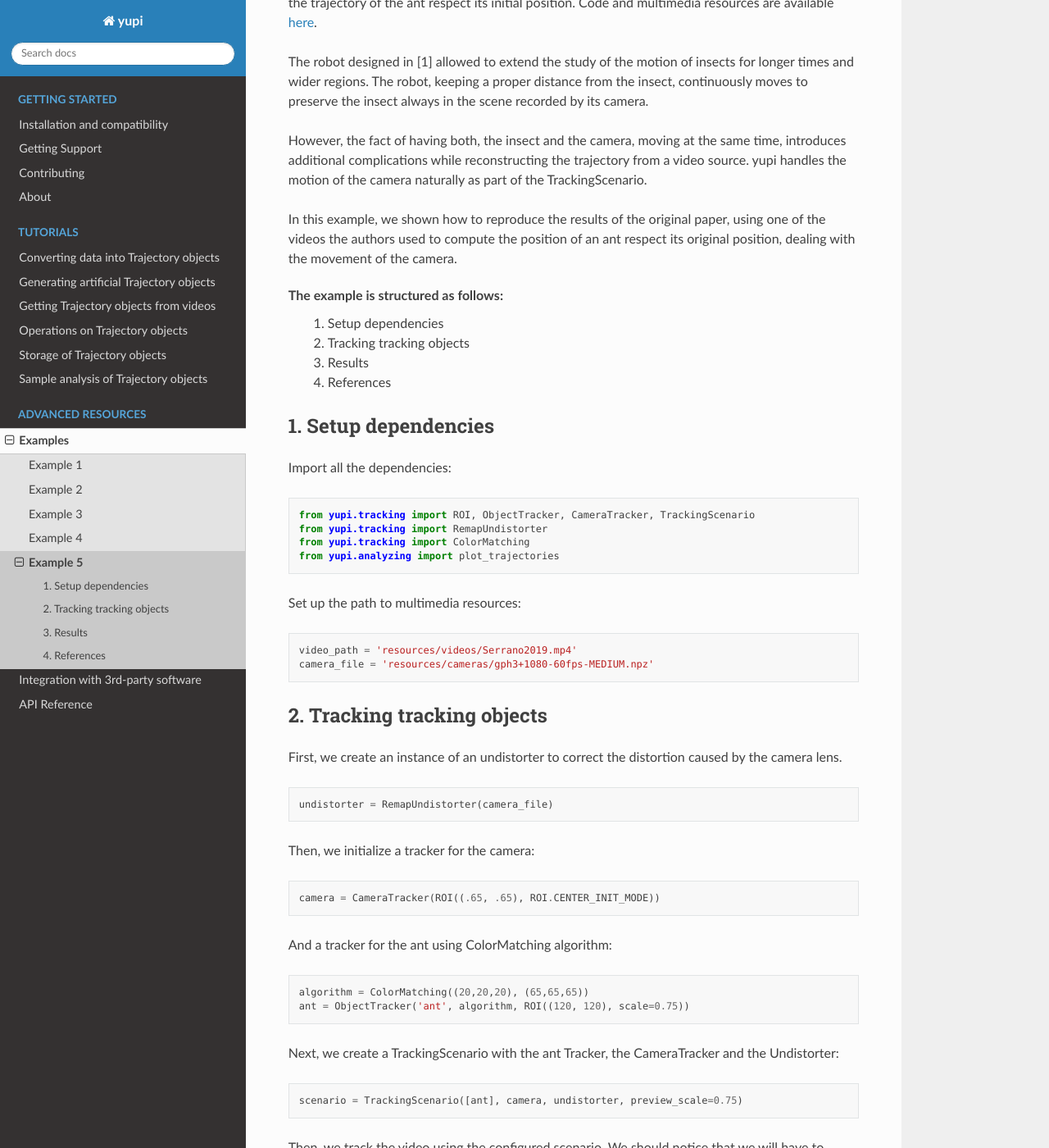
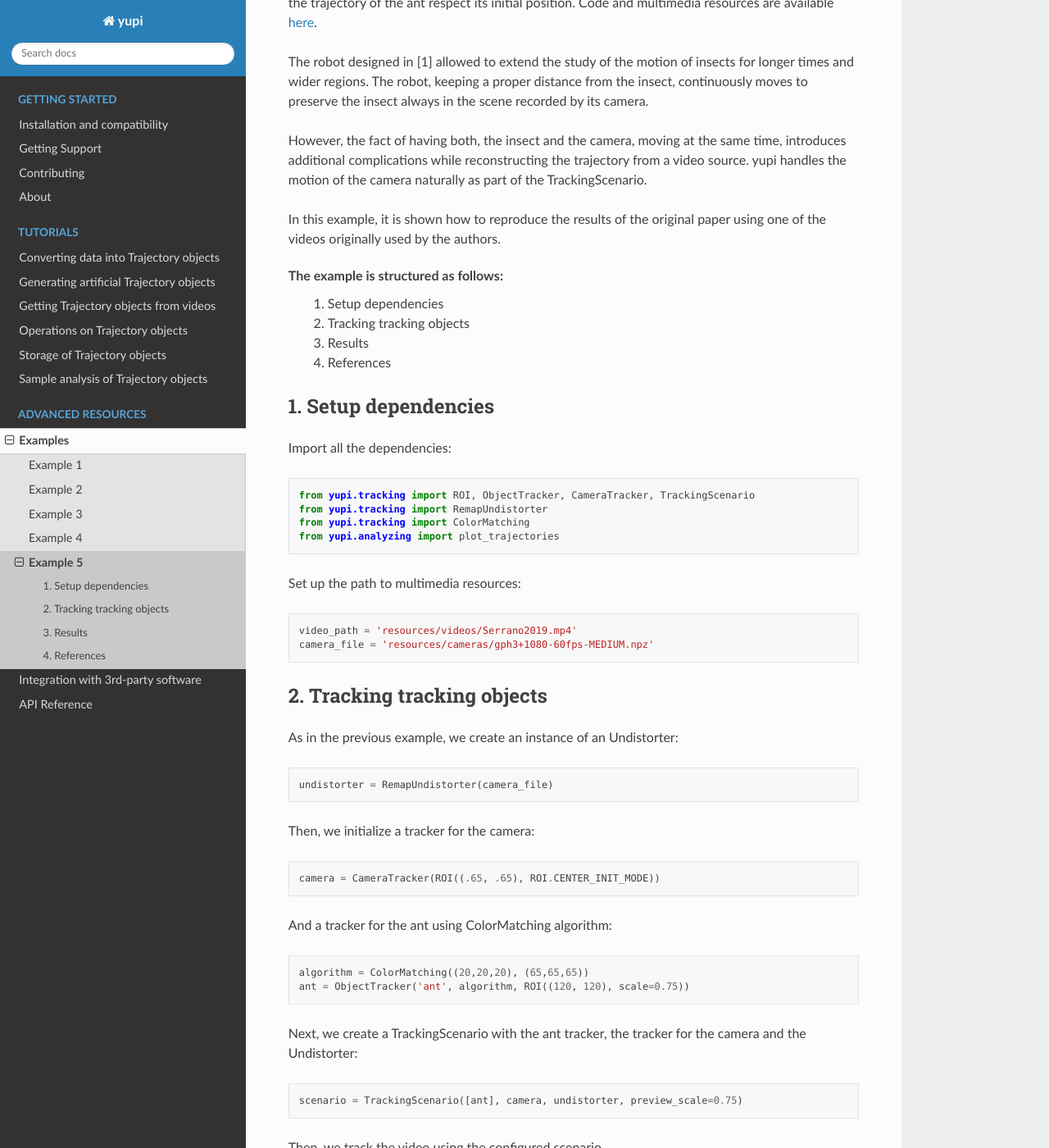
Before and after one commit to yupidevs/yupi, a Sphinx documentation site: the page built from docs/source/examples/example5.rst, in a window 1280 px wide and 1400 px high, scrolled down 192 px. Shown: the whole window at 82% size. Built offline with Sphinx 7.4.7 and the Read the Docs theme 2.0.0, drawn with Linux system fonts in a browser that asks for light colours; some of the changed text lies outside the part shown.

Commit message:
Update example 5

```diff
--- a/docs/source/examples/example5.rst
+++ b/docs/source/examples/example5.rst
@@ -6,19 +6,20 @@ with the reconstruction of the trajectory of the ant respect its
 initial position. Code and multimedia resources are
 available `here <https://github.com/yupidevs/yupi_examples/>`_.
 
-The robot designed in [1] allowed to extend the study of the motion
-of insects for longer times and wider regions. The robot, keeping
-a proper distance from the insect, continuously moves to preserve
-the insect always in the scene recorded by its camera.
+The robot designed in [1] allowed to extend the study of the
+motion of insects for longer times and wider regions. The robot,
+keeping a proper distance from the insect, continuously moves to
+preserve the insect always in the scene recorded by its camera.
 
-However, the fact of having both, the insect and the camera, moving at
-the same time, introduces additional complications while reconstructing
-the trajectory from a video source. yupi handles the motion of the camera
-naturally as part of the TrackingScenario.
+However, the fact of having both, the insect and the camera,
+moving at the same time, introduces additional complications
+while reconstructing the trajectory from a video source. yupi
+handles the motion of the camera naturally as part of the
+TrackingScenario.
 
-In this example, we shown how to reproduce the results of the original paper,
-using one of the videos the authors used to compute the position of an
-ant respect its original position, dealing with the movement of the camera.
+In this example, it is shown how to reproduce the results of
+the original paper using one of the videos originally used
+by the authors.
 
 
 The example is structured as follows:
@@ -50,8 +51,7 @@ Set up the path to multimedia resources:
 2. Tracking tracking objects
 ----------------------------
 
-First, we create an instance of an undistorter to correct the distortion
-caused by the camera lens.
+As in the previous example, we create an instance of an Undistorter:
 
 .. code-block:: python
 
@@ -71,22 +71,18 @@ And a tracker for the ant using ColorMatching algorithm:
    algorithm = ColorMatching((20,20,20), (65,65,65))
    ant = ObjectTracker('ant', algorithm, ROI((120, 120), scale=0.75))
 
-Next, we create a TrackingScenario with the ant Tracker, the CameraTracker and
+Next, we create a TrackingScenario with the ant tracker, the tracker for the camera and
 the Undistorter:
 
 .. code-block:: python
 
    scenario = TrackingScenario([ant], camera, undistorter, preview_scale=0.75)
 
-Then, we track the video using the configured scenario. We should notice
-that we will have to initialize the Region-of-Interest (ROI) of the ant tracker
-manually.
+Then, we track the video using the configured scenario.
 
 .. code-block:: python
 
    retval, tl = scenario.track(video_path, pix_per_m=6300)
-
-
 
 
 3. Results
```
